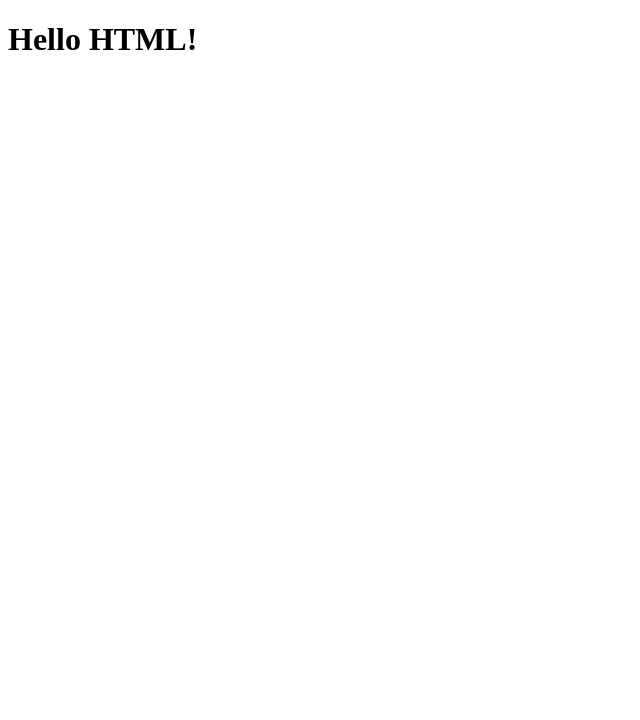
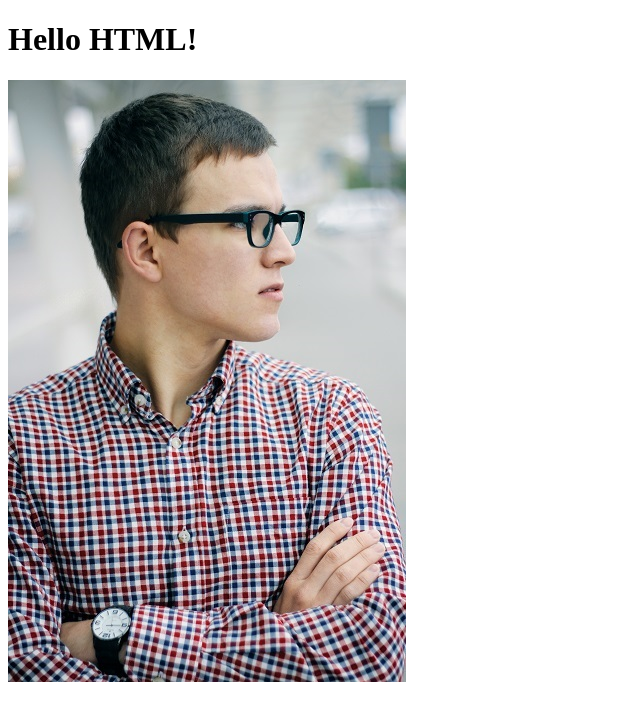
Before and after one commit to sobkiv/717-html, a plain HTML site: page index.html in a window 1280 px wide. Shown: the whole page, without its empty margins (0-640 px from the left). Drawn offline with Linux system fonts and the light colour scheme.

Commit message:
Added photo

```diff
--- a/index.html
+++ b/index.html
@@ -8,5 +8,6 @@
 </head>
 <body>
     <h1>Hello HTML!</h1>
+    <img src="img/photo.jpg" alt="Pavlo">
 </body>
 </html>
```
Also changed, not shown: img/photo.jpg (added).
